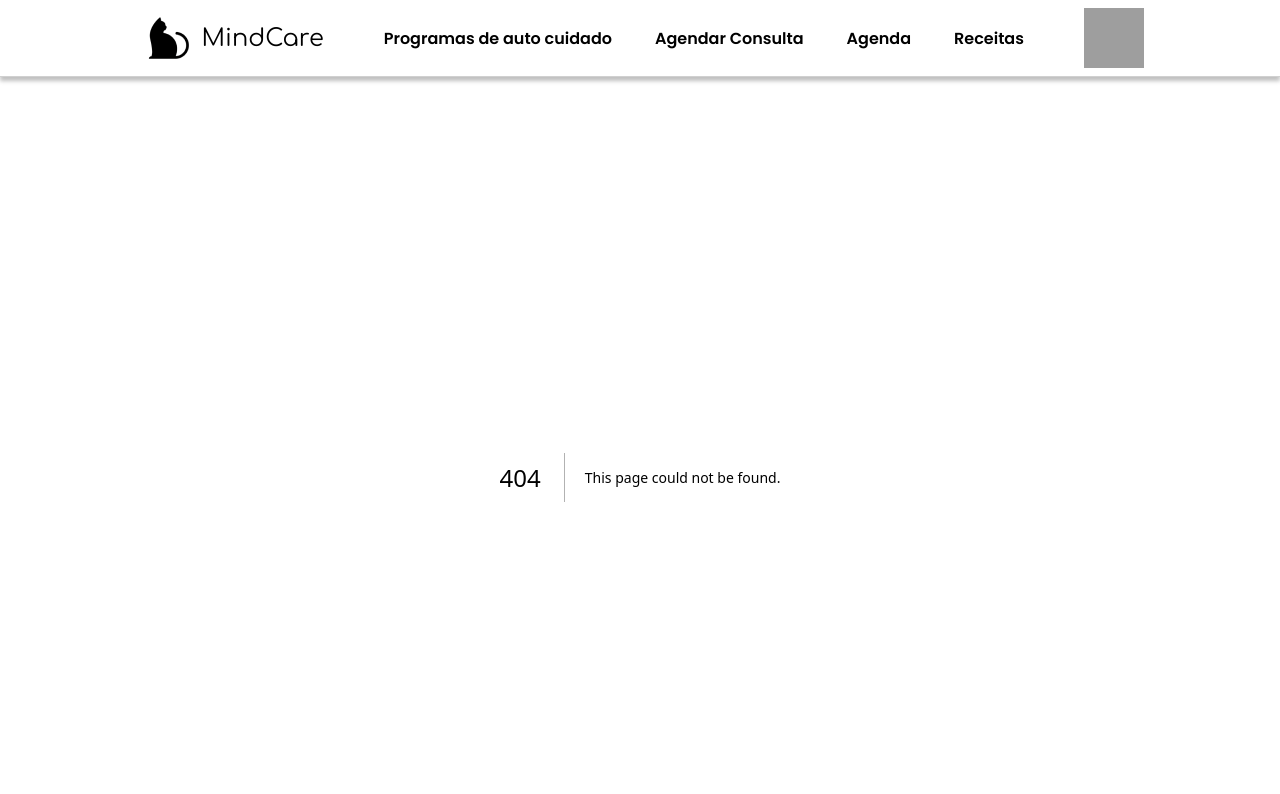
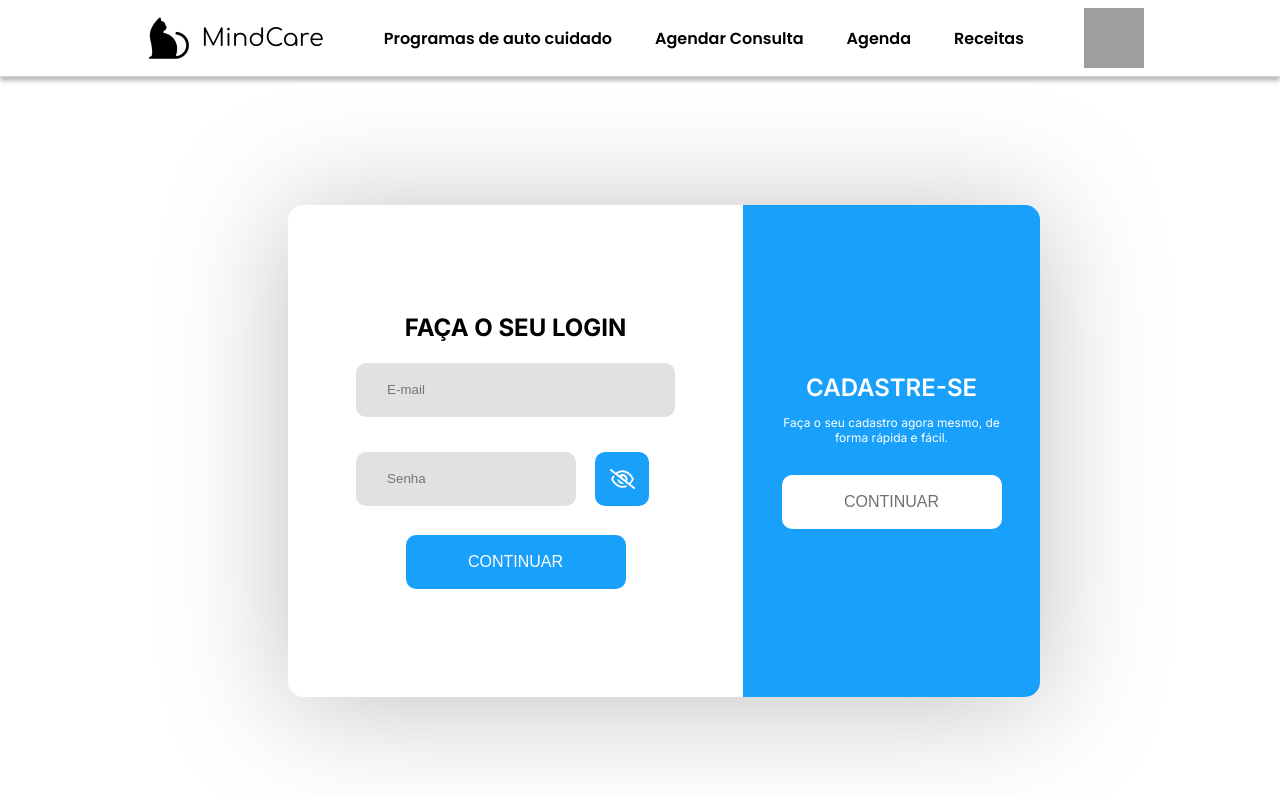
Before and after one commit to 777KML777/FHIRProject, a Next.js app: page /login in a window 1280 px wide. Before the commit this address had no page. Shown: the top 794 px of the page. Built offline with nearby package versions, Linux system fonts and the light colour scheme; grey boxes are pictures that could not be loaded.

Commit message:
Página login finalizada

```diff
--- /dev/null
+++ b/src/app/components/Login/index.jsx
@@ -0,0 +1,31 @@
+import "./login.css"
+export default function Login (){
+    return (
+        <div className="container">
+        <div className="login">
+            <div className="form">
+                <form action="#">
+                <div className="form_header">
+                    <h2 className="titulo">
+                        FAÇA O SEU LOGIN
+                    </h2>
+                </div>
+                <div className="input_group">
+                        <input className="input_email" id="email" type="email" name="email" placeholder="E-mail" required/>
+                    <div className="senha">
+                            <input className="input_senha" id="password" type="password" name="password" placeholder="Senha" required/>
+                        <div className="icon"></div>
+                    </div>
+                </div>
+                    <button className="login_button">CONTINUAR</button>
+                </form>
+            </div>
+        </div>
+        <div className="cadastro">
+            <p>CADASTRE-SE</p>
+            <h4>Faça o seu cadastro agora mesmo, de forma rápida e fácil.</h4>
+            <button className="cadastrar_button">CONTINUAR</button>
+        </div>
+    </div>
+    )
+}
--- /dev/null
+++ b/src/app/components/Login/login.css
@@ -0,0 +1,121 @@
+.container {
+    display: flex;
+    margin: 8rem 15rem 0rem 18rem;
+    border: none;
+    border-radius: 0.625rem;
+    filter: drop-shadow(0px 7px 60px rgba(0, 0, 0, 0.25));
+    margin-bottom: 10rem;
+}
+
+.titulo {
+    color: #000;
+}
+
+.login {
+    display: flex;
+    width: 36.313rem;
+    height: 30.75rem;
+    text-align: center;
+    flex-direction: column;
+    justify-content: center;
+    align-items: center;
+    border-radius: 0.938rem 0 0 0.938rem;
+    background-color: #fff;
+}
+
+form .input_email {
+    outline: unset;
+    width: 319px;
+    height: 54px;
+    margin-top: 1.30rem;
+    padding: 0.94rem 0rem 0.94rem 1.94rem;
+    border-radius: 0.63rem;
+    border: none;
+    margin-bottom: 2.19rem;
+    background: #E1E1E1;
+    color: #6F6F6F;
+}
+.senha {
+    display: flex;
+}
+
+form .input_senha {
+    display: flex;
+    outline: unset;
+    width: 13.75rem;
+    height: 3.375rem;
+    margin-right: 1.19rem;
+    padding: 0.94rem 0rem 0.94rem 1.94rem;
+    border-radius: 0.63rem;
+    border: none;
+    margin-bottom: 1.81rem;
+    background: #E1E1E1;
+    color: #6F6F6F;
+}
+
+.icon {
+    display: flex;
+    width: 3.375rem;
+    height: 3.375rem;
+    background-image: url(./image/abertoBranco.svg);
+    background-size: 27px 20px;
+    background-position: center;
+    cursor: pointer;
+    padding: 1.25rem 1rem 1.19rem 1rem;
+    background-repeat: no-repeat;
+    border-radius: 0.63rem;
+    background-color: #18A0FB;
+}
+
+.cadastro {
+    display: flex;
+    width: 23.688rem;
+    height: 30.75rem;
+    flex-direction: column;
+    align-items: center;
+    justify-content: center;
+    border-radius: 0 0.938rem 0.938rem 0;
+    color: #FFF;
+    background-color: #18A0FB;
+}
+
+.cadastro p {
+    display: flex;
+    height: 1.0625rem;
+    font-size: 1.5rem;
+    font-weight: 600;
+    margin-bottom: 1.56rem;
+}
+
+.cadastro h4 {
+    display: flex;
+    width: 15.8125rem;;
+    text-align: center;
+    font-size: 0.75rem;
+    font-weight: 400;
+    margin-bottom: 1.87rem;
+}
+
+.login_button {
+    width: 13.75rem;
+    height: 3.375rem;
+    border-radius: 0.63rem;
+    border: none;
+    cursor: pointer;
+    background: #18A0FB;
+    color: #FFF;
+    font-size: 1rem;
+    font-weight: 500;
+}
+
+.cadastrar_button {
+    width: 13.75rem;
+    height: 3.375rem;
+    border-radius: 0.63rem;
+    border: none;
+    cursor: pointer;
+    background: #fff;
+    color: #6F6F6F;
+    font-size: 1rem;
+    font-weight: 500;
+}
--- /dev/null
+++ b/src/app/login/page.jsx
@@ -0,0 +1,4 @@
+import Login from "../components/Login";
+export default function () {
+    return <Login/>
+}
```
Also changed, not shown: src/app/components/Login/image/abertoBranco.svg (added).
